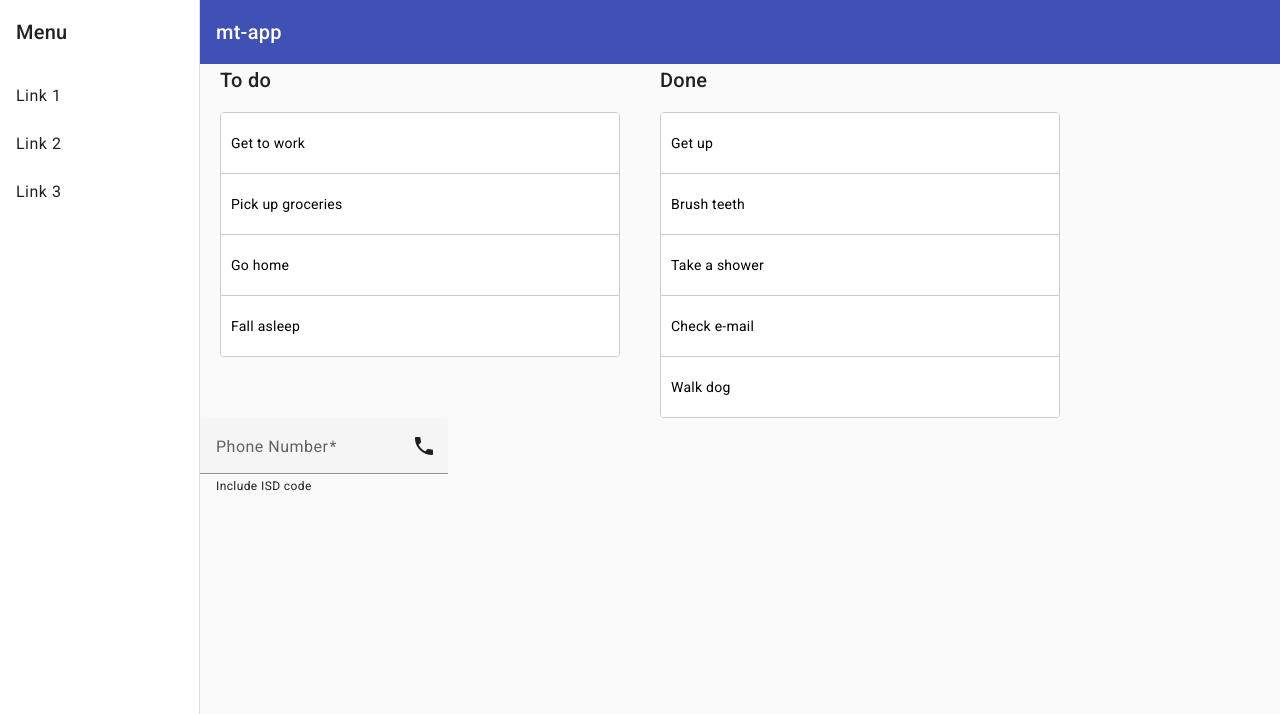
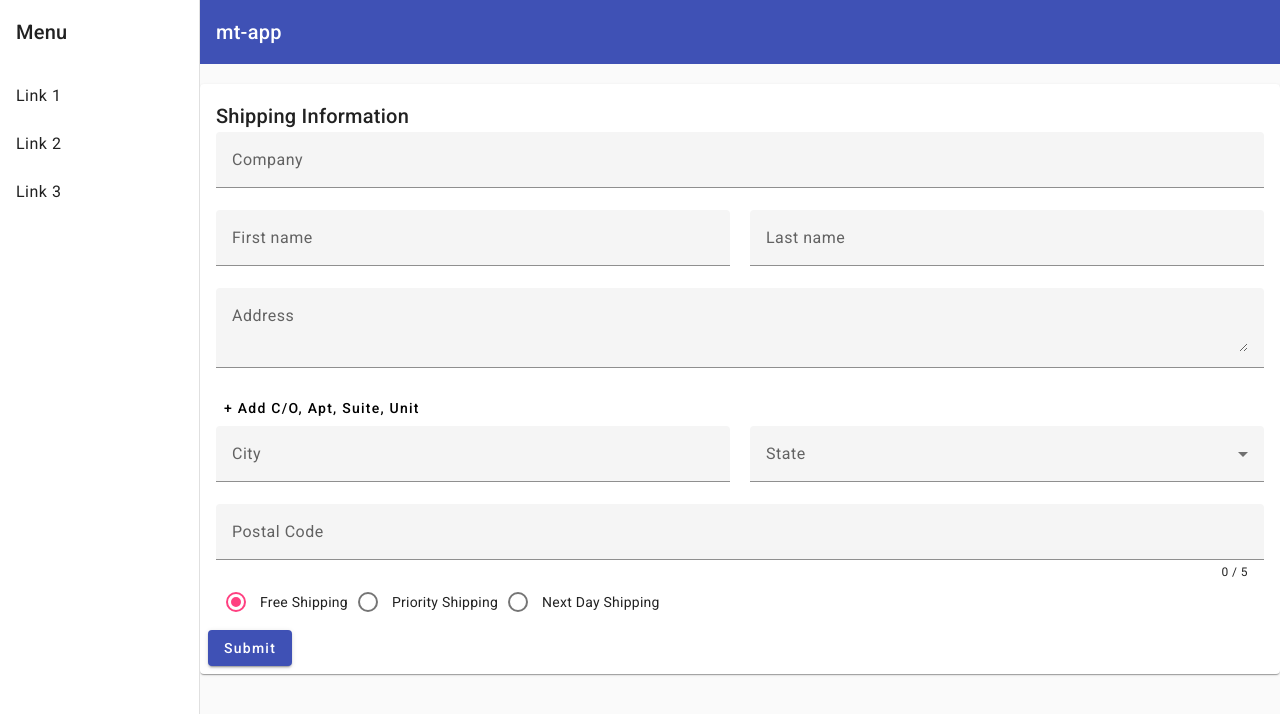
Before and after one commit to mrigankvallabh/mt-app, an Angular app: page / in a window 1280 px wide. Shown: the top 714 px of the page. Built offline with nearby package versions, Linux system fonts and the light colour scheme.

Commit message:
Created custom text-form-field-label

```diff
--- a/src/app/app.module.ts
+++ b/src/app/app.module.ts
@@ -29,6 +29,7 @@ import { MatTreeModule } from '@angular/material/tree';
 import { NgDragDropComponent } from './ng-drag-drop/ng-drag-drop.component';
 import { DragDropModule } from '@angular/cdk/drag-drop';
 import { ExampleTelInput, TelFormFieldComponent } from './components/tel-form-field/tel-form-field.component';
+import { TextFormFieldComponent } from './components/text-form-field/text-form-field.component';
 
 @NgModule({
   declarations: [
@@ -41,6 +42,7 @@ import { ExampleTelInput, TelFormFieldComponent } from './components/tel-form-fi
     NgDragDropComponent,
     TelFormFieldComponent,
     ExampleTelInput,
+    TextFormFieldComponent,
   ],
   imports: [
     BrowserModule,
--- /dev/null
+++ b/src/app/components/text-form-field/text-form-field.component.ts
@@ -0,0 +1,23 @@
+import { BooleanInput } from '@angular/cdk/coercion';
+import { Component, Input } from '@angular/core';
+
+@Component({
+  selector: 'text-form-field',
+  template: `
+    <mat-form-field appearance="fill">
+      <mat-label>{{ label }}</mat-label>
+      <input matInput [value]="value" [disabled]="disabled">
+    </mat-form-field>
+  `,
+  styles: [`
+    :host {
+      display: inline-flex;
+      margin-right: 1rem;
+    }
+  `]
+})
+export class TextFormFieldComponent {
+  @Input() label: string = "Input";
+  @Input() value: string = "";
+  @Input() disabled: BooleanInput = false;
+}
--- a/src/app/ng-address-form/ng-address-form.component.css
+++ b/src/app/ng-address-form/ng-address-form.component.css
@@ -3,13 +3,13 @@
 }
 
 .shipping-card {
-  min-width: 120px;
-  margin: 20px auto;
+  min-width: 8rem;
+  margin: 1.25rem auto;
 }
 
 .mat-radio-button {
   display: block;
-  margin: 5px 0;
+  margin: 0.5rem 0;
 }
 
 .row {
@@ -19,7 +19,7 @@
 
 .col {
   flex: 1;
-  margin-right: 20px;
+  margin-right: 1.25rem;
 }
 
 .col:last-child {
--- a/src/app/ng-navigation/ng-navigation.component.html
+++ b/src/app/ng-navigation/ng-navigation.component.html
@@ -24,12 +24,14 @@
     </mat-toolbar>
     <!-- Main Content goes here -->
     <main>
-      <!-- <app-ng-address-form></app-ng-address-form> -->
+      <app-ng-address-form></app-ng-address-form>
       <!-- <app-ng-table></app-ng-table> -->
       <!-- <app-ng-dashboard></app-ng-dashboard> -->
       <!-- <app-ng-tree></app-ng-tree> -->
-      <app-ng-drag-drop></app-ng-drag-drop>
-      <tel-form-field></tel-form-field>
+      <!-- <app-ng-drag-drop></app-ng-drag-drop> -->
+      <!-- <tel-form-field></tel-form-field> -->
+      <!-- <text-form-field label="First Name"></text-form-field> -->
+      <!-- <text-form-field label="Last Name"></text-form-field> -->
     </main>
   </mat-sidenav-content>
 </mat-sidenav-container>
```
